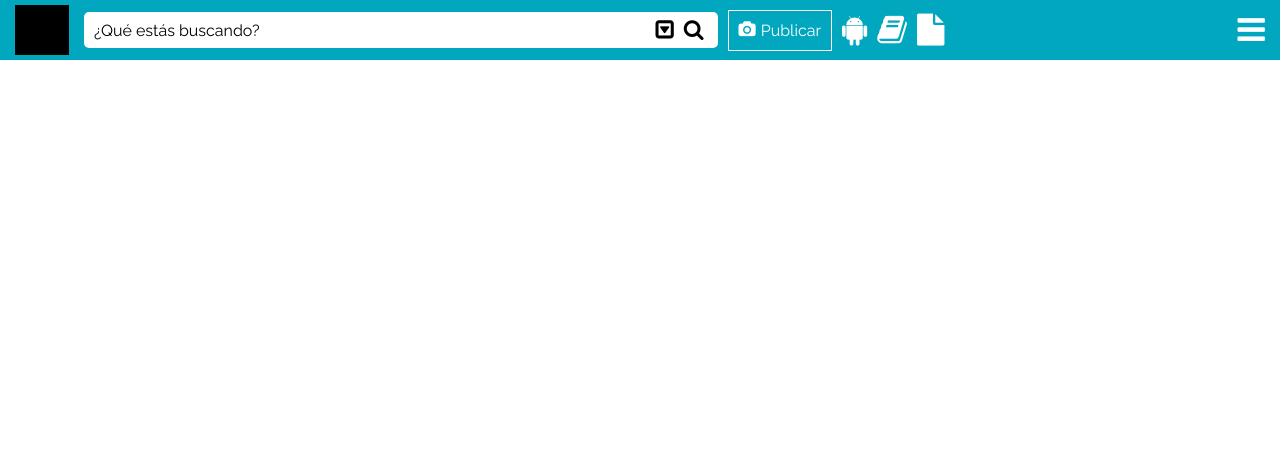
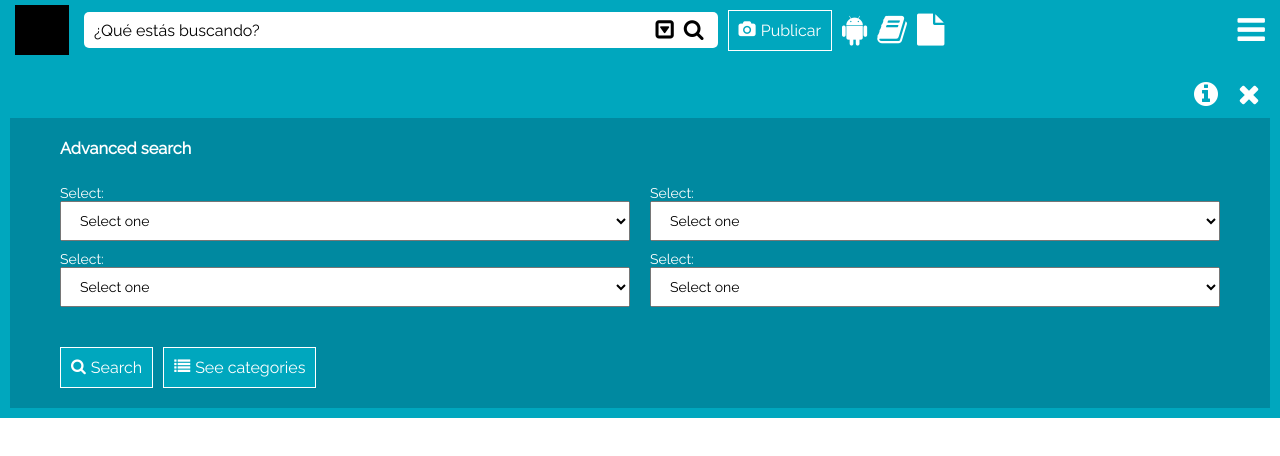
Before and after one commit to andresg9108/mydesign, a website: page web/floatheader/floatheader1/index.html in a window 1280 px wide. Drawn offline with Linux system fonts and the light colour scheme.

Commit message:
Search advanced

```diff
--- a/src/sass/components/_floatheader.sass
+++ b/src/sass/components/_floatheader.sass
@@ -160,7 +160,7 @@
 	font-size: $gSizeFont
 	padding: 10px
 	color: $gColorWhite
-	background-color: $gColor13
+	background-color: $gColor11
 
 	&.is-active
 		@include displayFlexImportant
@@ -183,14 +183,12 @@
 				cursor: pointer
 				user-select: none
 		>#body
-			width: calc(100% - 10px)
+			width: calc(100% - 20px)
 			height: auto
 			max-height: 30vh
 			padding: 5px 10px
 			overflow-y: auto
-
-			.my-two-columns
-				width: calc(100% - 10px) !important
+			background-color: $gColor13
 
 @media screen and (min-width: $gMediumSizeA)
 	.my-floatheader
@@ -202,10 +200,8 @@
 	.my-floatheader-menu-1
 		>div
 			>#body
+				width: calc(100% - 100px)
 				padding: 5px 50px
-
-				.my-two-columns
-					width: calc(100% - 90px) !important
 
 // Media queries height
 @media screen and (min-height: $gSmallSizeHeightA)
--- a/src/sass/components/_form.sass
+++ b/src/sass/components/_form.sass
@@ -15,7 +15,7 @@
 
 	margin: 30px 0px 10px 0px
 
-	>.my-button
+	>.my-button, >.my-button-icon
 		margin-right: 10px
 		margin-bottom: 5px
 
--- a/web/floatheader/floatheader1/index.html
+++ b/web/floatheader/floatheader1/index.html
@@ -56,7 +56,7 @@
       </div>
       <span onclick="myd_closeFloatHeaderSearch()" class="fa fa-times fa-2x"></span>
     </div>
-    <div class="my-floatheader-menu-1">
+    <div class="my-floatheader-menu-1 is-active">
       <div>
         <div id="nav">
           <span onclick="myd_floatHeaderMenu1()" class="fa fa-times fa-2x"></span>
@@ -65,7 +65,6 @@
         <div id="body">
           <h3>Advanced search</h3>
 
-          <form>
           <div class="my-two-columns">
             <div id="left">
               <div class="my-field-column">
@@ -118,7 +117,18 @@
               </div>
             </div>
           </div>
-          </form>
+
+          <div class="my-keypad">
+            <button class="my-button-icon">
+              <span class="fa fa-search fa-1x"></span>
+              Search
+            </button>
+
+            <button class="my-button-icon">
+              <span class="fa fa-list fa-1x"></span>
+              See categories
+            </button>
+          </div>
         </div>
       </div>
     </div>
```
Also changed, not shown: src/css/main.css, 1 other file. Lines whose indentation alone changed are shown as unchanged.
